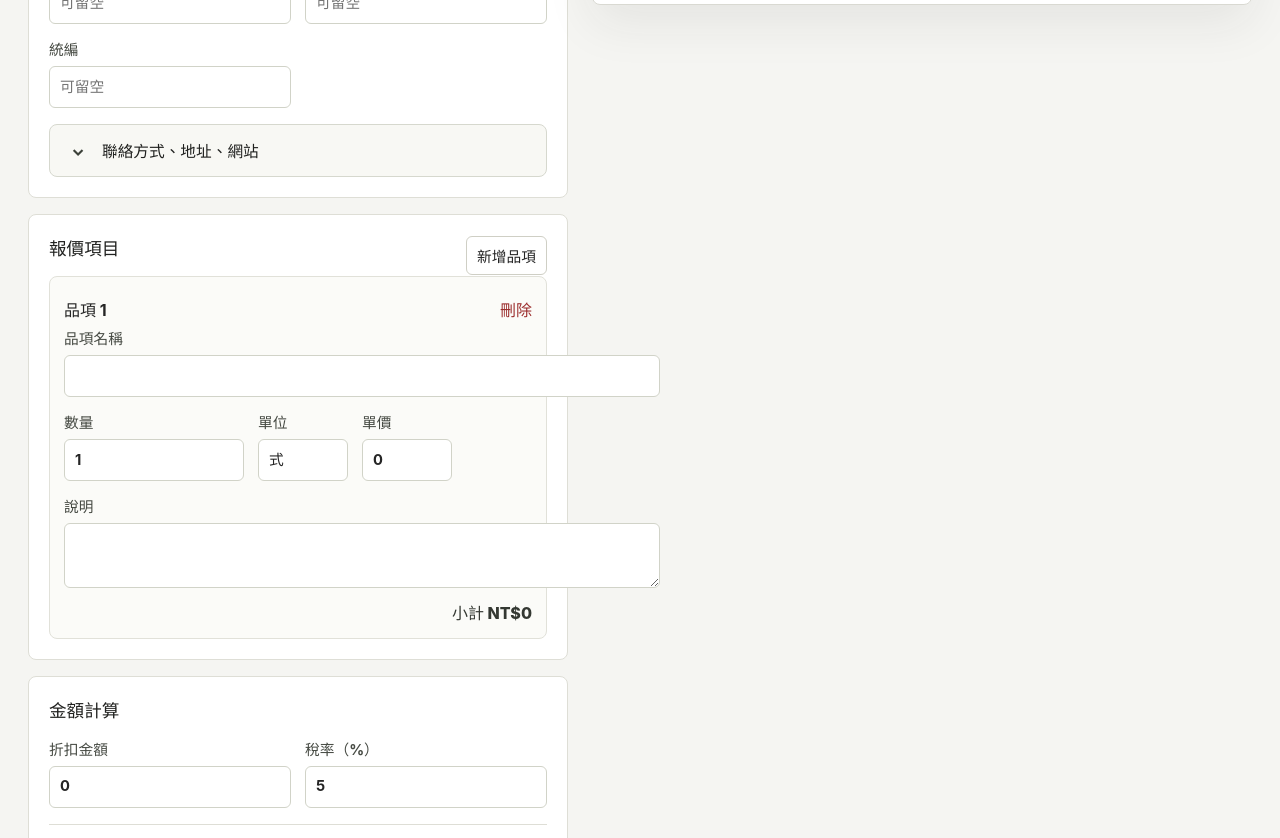
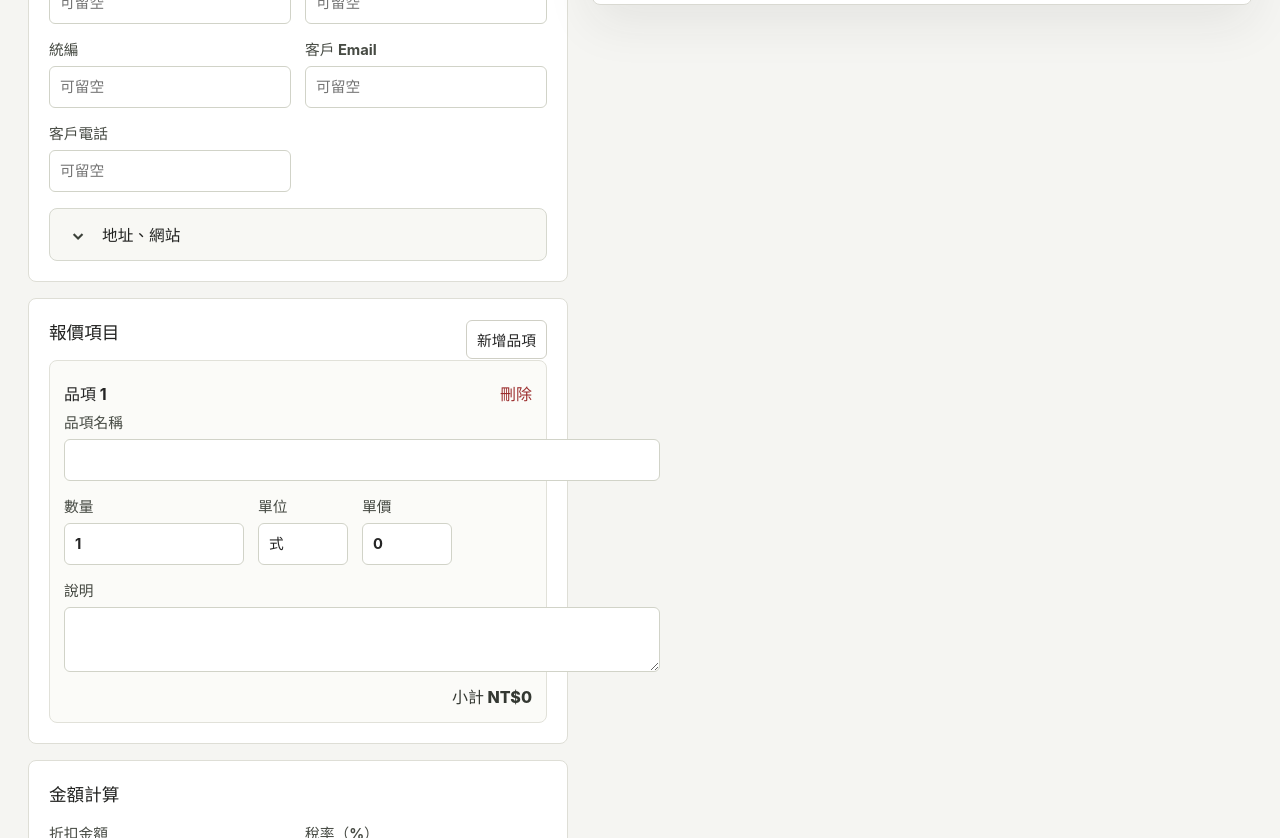
Before and after one commit to dong-sc/simple-quote-generator, a React (Vite) app: page / in a window 1280 px wide. Shown: the part 1260-2098 px from the top of the page. Built offline with nearby package versions, Linux system fonts and the light colour scheme.

Commit message:
Keep client contact fields visible

```diff
--- a/src/components/ClientSection.tsx
+++ b/src/components/ClientSection.tsx
@@ -39,8 +39,6 @@ export function ClientSection({ data, onChange }: ClientSectionProps) {
             placeholder="可留空"
           />
         </label>
-        <CollapsibleFieldGroup title="聯絡方式、地址、網站">
-          <div className="field-grid two-columns nested-field-grid">
         <label>
           客戶 Email
           <input
@@ -58,6 +56,8 @@ export function ClientSection({ data, onChange }: ClientSectionProps) {
             placeholder="可留空"
           />
         </label>
+        <CollapsibleFieldGroup title="地址、網站">
+          <div className="field-grid two-columns nested-field-grid">
             <label className="span-two">
               地址
               <input
```
Lines whose indentation alone changed are shown as unchanged.
